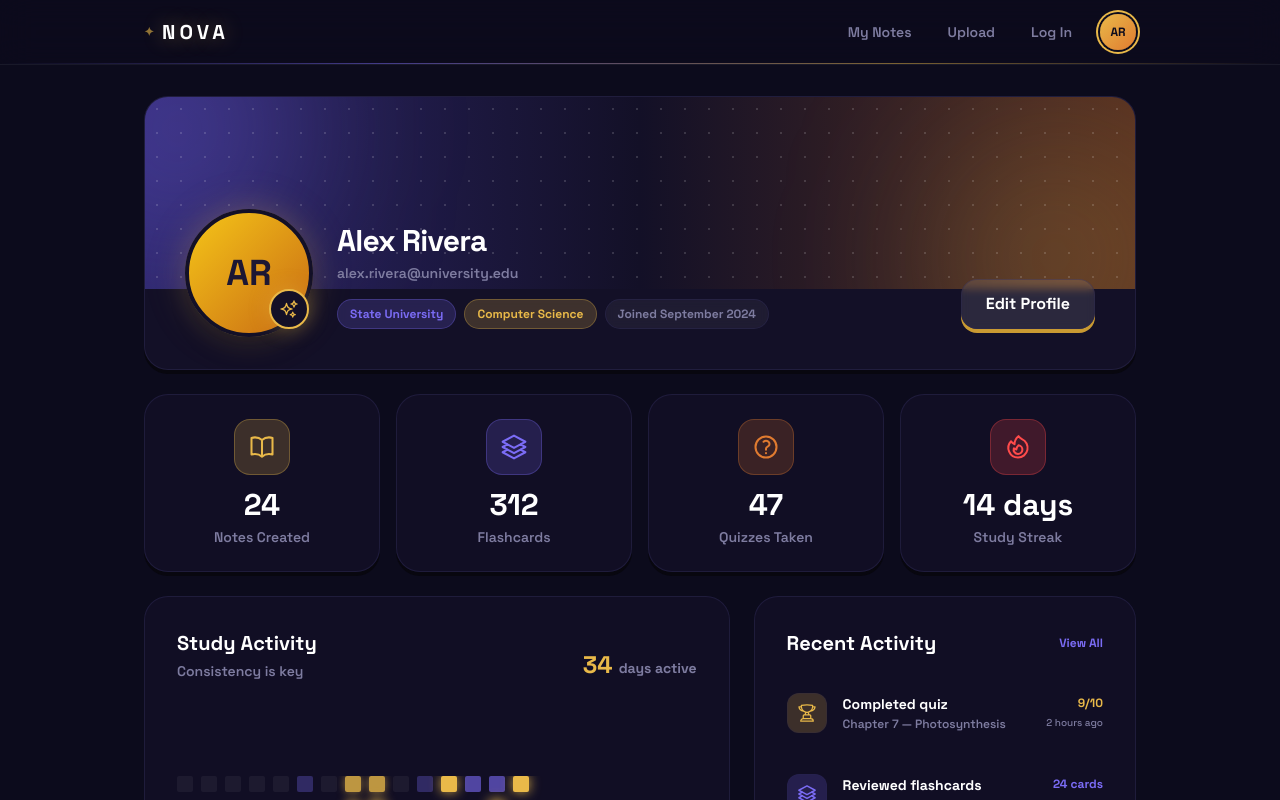
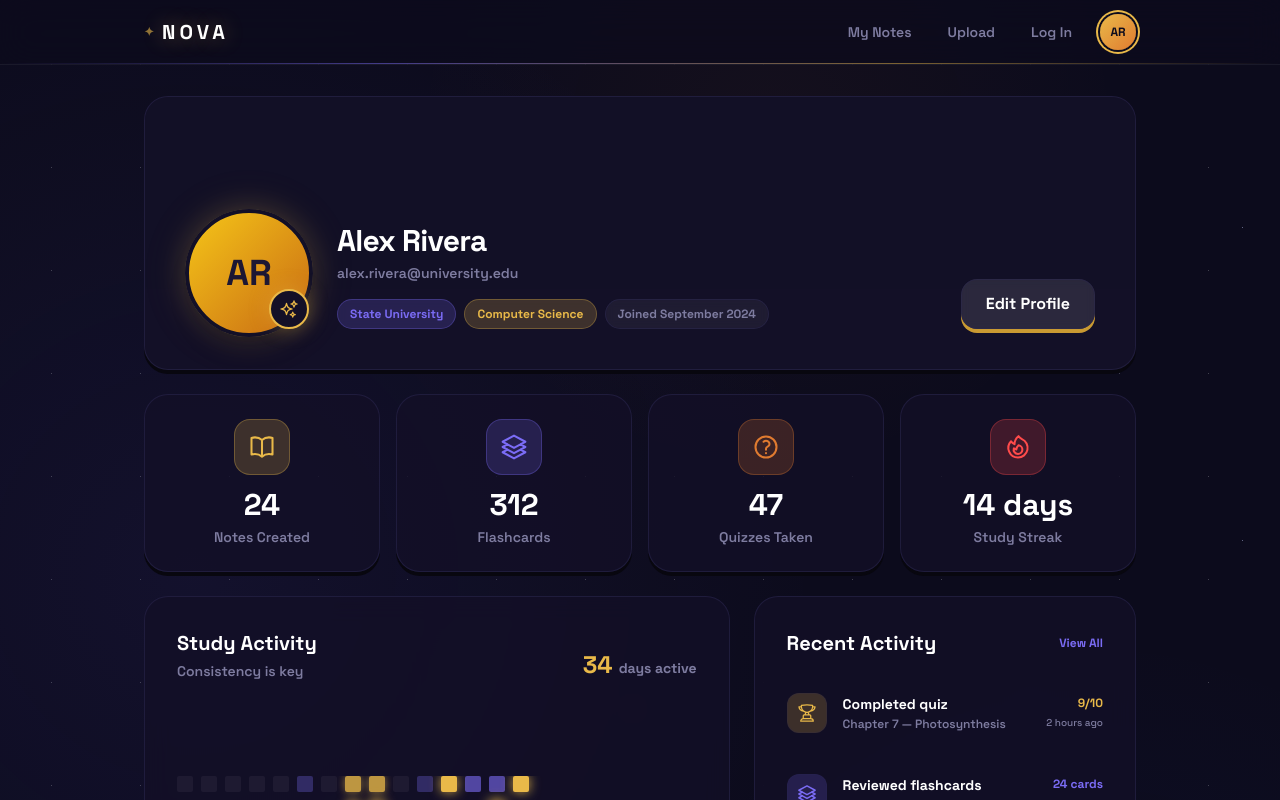
Before and after one commit to SSerafinn/Project-Nova, a React (Vite) app in the folder client/: page /profile in a window 1280 px wide. Shown: the top 800 px of the page. Built offline with nearby package versions, Linux system fonts and the light colour scheme; the HTML template or start-up script is replaced by a standard one.

Commit message:
feat: implement login and profile pages with user statistics and achievement tracking

```diff
--- a/client/src/App.jsx
+++ b/client/src/App.jsx
@@ -15,7 +15,7 @@ export default function App() {
   return (
     <>
       <Navbar />
-      <main className="min-h-screen bg-bg pt-16">
+      <main className="min-h-screen pt-16">
         <Routes>
           <Route path="/" element={<Home />} />
           <Route path="/login" element={<Login />} />
--- a/client/src/pages/Login.jsx
+++ b/client/src/pages/Login.jsx
@@ -24,14 +24,8 @@ export default function Login() {
 
         {/* Left Side: Branding and Hero Graphic */}
         <div className="md:w-1/2 p-10 md:p-14 relative overflow-hidden flex flex-col justify-between shimmer-top">
-          {/* Subtle gradient wash */}
-          <div className="absolute inset-0 bg-gradient-to-br from-primary/10 via-bg to-secondary/10 z-0"></div>
-
-          {/* Decorative Floating Orbs */}
-          <div className="absolute -top-12 -left-12 w-64 h-64 bg-primary/20 rounded-full blur-[80px]"></div>
-          <div className="absolute -bottom-16 -right-16 w-80 h-80 bg-secondary/20 rounded-full blur-[80px]"></div>
-          {/* Subtle starry background */}
-          <div className="absolute inset-0" style={{ backgroundImage: 'radial-gradient(circle, rgba(255,255,255,0.15) 1px, transparent 1px)', backgroundSize: '24px 24px' }}></div>
+          {/* Clean dark overlay to mute the background while letting stars show through */}
+          <div className="absolute inset-0 bg-surface/40 z-0"></div>
 
           <div className="relative z-10 flex-1 flex flex-col">
             <div className="flex items-center gap-2 mb-12">
--- a/client/src/pages/Profile.jsx
+++ b/client/src/pages/Profile.jsx
@@ -68,12 +68,8 @@ export default function Profile() {
       <div className="relative rounded-3xl overflow-hidden bg-surface border border-border/50 shadow-card animate-fadeInUp" style={{ animationDelay: '0.1s' }}>
         {/* Cover Photo Area */}
         <div className="h-32 sm:h-48 w-full relative overflow-hidden shimmer-top">
-          <div className="absolute inset-0 bg-gradient-to-r from-secondary-dark via-surface to-accent-dark opacity-40"></div>
-          {/* Abstract blobs for visual wow */}
-          <div className="absolute -top-24 -left-24 w-64 h-64 bg-secondary/30 rounded-full blur-[80px]"></div>
-          <div className="absolute -bottom-24 -right-12 w-64 h-64 bg-primary/20 rounded-full blur-[80px]"></div>
-          {/* subtle starry overlay */}
-          <div className="absolute inset-0" style={{ backgroundImage: 'radial-gradient(circle, rgba(255,255,255,0.15) 1px, transparent 1px)', backgroundSize: '24px 24px' }}></div>
+          {/* Clean overlay background */}
+          <div className="absolute inset-0 bg-surface/50"></div>
         </div>
 
         {/* Profile Info */}
```
